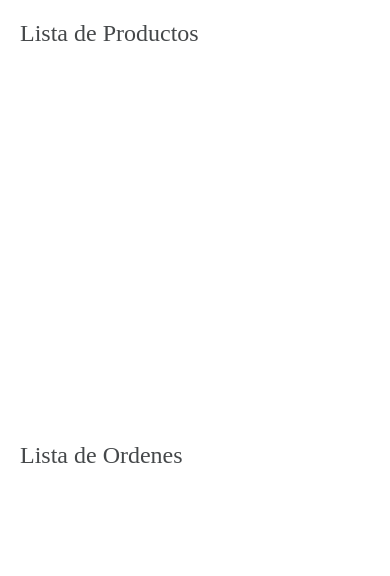
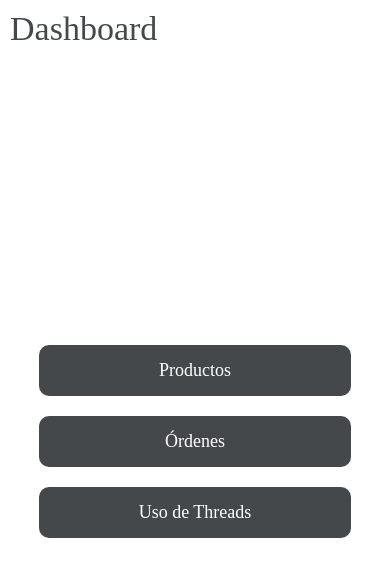
Before and after one commit to pedromaironi/AppCrud-Redux-Paralelism, a React Native app: screen /DashboardScreen in a window 390 px wide. Shown: the top 576 px of the page. Built offline with nearby package versions, Linux system fonts and the light colour scheme; no server answers.

Commit message:
[Threads] Paralelism

```diff
--- a/App.jsx
+++ b/App.jsx
@@ -5,6 +5,9 @@ import {NavigationContainer} from '@react-navigation/native';
 import HomeScreen from './src/screens/HomeScreen';
 import LoginScreen from './src/screens/LoginScreen';
 import DashboardScreen from './src/screens/DashboardScreen';
+import ThreadScreen from './src/screens/ThreadScreen';
+import ProductsScreen from './src/screens/ProductsScreen';
+import OrdersScreen from './src/screens/OrdersScreen';
 import {Provider} from 'react-redux';
 import store from './src/store';
 
@@ -19,6 +22,9 @@ const App = () => {
           <Stack.Screen name={'HomeScreen'} component={HomeScreen} />
           <Stack.Screen name={'LoginScreen'} component={LoginScreen} />
           <Stack.Screen name={'DashboardScreen'} component={DashboardScreen} />
+          <Stack.Screen name={'ThreadScreen'} component={ThreadScreen} />
+          <Stack.Screen name={'OrdersScreen'} component={OrdersScreen} />
+          <Stack.Screen name={'ProductsScreen'} component={ProductsScreen} />
         </Stack.Navigator>
       </NavigationContainer>
     </Provider>
--- /dev/null
+++ b/src/actions/ThreadsActions.js
@@ -0,0 +1,19 @@
+import { fetchOrders, FETCH_ORDERS_SUCCESS, fetchOrderSuccess } from "./orderActions";
+import { fetchProducts, FETCH_PRODUCTS_SUCCESS, fetchProductsSuccess } from "./productActions";
+
+
+export const ThreadsActions = () => {
+    return async dispatch => {
+        try {
+          const [orders, products] = await Promise.all([
+            dispatch(fetchOrders()),
+            dispatch(fetchProducts())
+          ]);
+          dispatch({ type: FETCH_ORDERS_SUCCESS, payload: orders });
+          dispatch({ type: FETCH_PRODUCTS_SUCCESS, payload: products });
+        } catch (error) {
+          console.error('Error fetching data:', error);
+          throw error;
+        }
+      };
+}
--- a/src/actions/orderActions.js
+++ b/src/actions/orderActions.js
@@ -57,6 +57,7 @@ export const fetchOrders= () => {
           payment: item.pago_envio
         }));
         dispatch(fetchOrderSuccess(orders));
+        return orders;
       } catch (error) {
         console.error('Error fetching orders:', error);
       }
--- a/src/actions/productActions.js
+++ b/src/actions/productActions.js
@@ -56,6 +56,7 @@ export const fetchProducts = () => {
         stock: item.stock
       }));
       dispatch(fetchProductsSuccess(products));
+      return products;
     } catch (error) {
       console.error('Error fetching products:', error);
     }
--- a/src/screens/DashboardScreen.jsx
+++ b/src/screens/DashboardScreen.jsx
@@ -1,46 +1,31 @@
-import React, {useEffect} from 'react';
-import {View, Text, StyleSheet, FlatList} from 'react-native';
+import React from 'react';
+import {View, Text, StyleSheet, TouchableOpacity} from 'react-native';
+import {useNavigation} from '@react-navigation/native';
 import {colors} from '../utils/colors';
 import fonts from '../utils/fonts';
-import ProductViewModel from '../view/productViewModel';
-import OrderViewModel from '../view/orderViewModel';
-import ProductForm from '../components/productForm';
 
 const DashboardScreen = () => {
-  const { products } = ProductViewModel();
-  const { orders } = OrderViewModel();
-
-  const renderItem = ({ item }) => (
-    <View style={styles.orderItem}>
-      <Text style={styles.orderName}>{item.name}</Text>
-      <Text style={styles.orderPrice}>{item.price}</Text>
-    </View>
-  );
-
-  const renderOrder = ({ item }) => (
-    <View style={styles.order}>
-      <Text style={styles.orderName}>{item.date}</Text>
-      <Text style={styles.orderPrice}>{item.total}</Text>
-    </View>
-  );
+  const navigation = useNavigation();
 
   return (
     <>
+      <Text style={styles.title}>Dashboard</Text>
       <View style={styles.container}>
-        <Text style={styles.title}>Lista de Productos</Text>
-        <FlatList
-          data={products}
-          renderItem={renderItem}
-          keyExtractor={item => item.id.toString()}
-        />
-      </View>
-      <View style={styles.container}>
-        <Text style={styles.title}>Lista de Ordenes</Text>
-        <FlatList
-          data={orders}
-          renderItem={renderOrder}
-          keyExtractor={order => order.id.toString()}
-        />
+        <TouchableOpacity
+          style={styles.button}
+          onPress={() => navigation.navigate('ProductsScreen')}>
+          <Text style={styles.buttonText}>Productos</Text>
+        </TouchableOpacity>
+        <TouchableOpacity
+          style={styles.button}
+          onPress={() => navigation.navigate('OrdersScreen')}>
+          <Text style={styles.buttonText}>Órdenes</Text>
+        </TouchableOpacity>
+        <TouchableOpacity
+          style={styles.button}
+          onPress={() => navigation.navigate('ThreadScreen')}>
+          <Text style={styles.buttonText}>Uso de Threads</Text>
+        </TouchableOpacity>
       </View>
     </>
   );
@@ -51,31 +36,28 @@ export default DashboardScreen;
 const styles = StyleSheet.create({
   container: {
     flex: 1,
+    justifyContent: 'center',
+    alignItems: 'center',
     backgroundColor: colors.white,
-    padding: 20,
   },
   title: {
-    fontSize: 24,
-    fontFamily: fonts.Bold,
+    fontSize: 34,
+    fontFamily: fonts.Medium,
     color: colors.primary,
+    backgroundColor: colors.white,
+    padding: 10
+  },
+  button: {
+    backgroundColor: colors.primary,
+    padding: 15,
+    borderRadius: 10,
     marginBottom: 20,
+    width: '80%',
+    alignItems: 'center',
   },
-  orderItem: {
-    flexDirection: 'row',
-    justifyContent: 'space-between',
-    alignItems: 'center',
-    borderBottomWidth: 1,
-    borderBottomColor: colors.lightGray,
-    paddingVertical: 10,
-  },
-  orderName: {
+  buttonText: {
+    fontSize: 18,
     fontFamily: fonts.Regular,
-    fontSize: 16,
-    color: colors.primary,
-  },
-  orderPrice: {
-    fontFamily: fonts.Regular,
-    fontSize: 16,
-    color: colors.secondary,
+    color: colors.white,
   },
 });
--- /dev/null
+++ b/src/screens/OrdersScreen.jsx
@@ -0,0 +1,24 @@
+import React, {useEffect, useState} from 'react';
+import {
+  View,
+  Text,
+  StyleSheet,
+  FlatList,
+  ActivityIndicator,
+} from 'react-native';
+
+
+const OrdersScreen = () => {
+
+
+  return (
+    <>
+
+    </>
+  );
+};
+
+export default OrdersScreen;
+
+const styles = StyleSheet.create({
+});
--- /dev/null
+++ b/src/screens/ProductsScreen.jsx
@@ -0,0 +1,24 @@
+import React, {useEffect, useState} from 'react';
+import {
+  View,
+  Text,
+  StyleSheet,
+  FlatList,
+  ActivityIndicator,
+} from 'react-native';
+
+
+const ProductsScreen = () => {
+
+
+  return (
+    <>
+
+    </>
+  );
+};
+
+export default ProductsScreen;
+
+const styles = StyleSheet.create({
+});
--- /dev/null
+++ b/src/screens/ThreadScreen.jsx
@@ -0,0 +1,114 @@
+import React, {useEffect, useState} from 'react';
+import {
+  View,
+  Text,
+  StyleSheet,
+  FlatList,
+  ActivityIndicator,
+} from 'react-native';
+import {colors} from '../utils/colors';
+import fonts from '../utils/fonts';
+import {useDispatch, useSelector} from 'react-redux';
+import {ThreadsActions} from '../actions/ThreadsActions';
+
+const ThreadScreen = () => {
+  const dispatch = useDispatch();
+  const { products, orders } = useSelector(state => ({
+    products: state.products,
+    orders: state.orders
+  }));
+  const [loading, setLoading] = useState(true);
+
+  useEffect(() => {
+    dispatch(ThreadsActions())
+      .then(() => setLoading(false))
+      .catch(() => setLoading(false));
+  }, [dispatch]);
+
+  const renderItem = ({item}) => (
+    <View style={styles.orderItem}>
+      <Text style={styles.orderName}>{item.name}</Text>
+      <Text style={styles.orderPrice}>{item.price}</Text>
+    </View>
+  );
+
+  const renderOrder = ({item}) => (
+    <View style={styles.orderItem}>
+      <Text style={styles.orderName}>{item.date}</Text>
+      <Text style={styles.orderPrice}>{item.total}</Text>
+    </View>
+  );
+
+  return (
+    <>
+      {loading ? (
+        <View style={styles.loadingContainer}>
+          <ActivityIndicator size="large" color="#0000ff" />
+          <Text style={styles.loadingText}>Cargando...</Text>
+        </View>
+      ) : (
+        <>
+          <View style={styles.container}>
+            <Text style={styles.title}>Lista de Productos</Text>
+            <FlatList
+              data={products}
+              renderItem={renderItem}
+              keyExtractor={item => item.id.toString()}
+            />
+          </View>
+          <View style={styles.container}>
+            <Text style={styles.title}>Lista de Ordenes</Text>
+            <FlatList
+              data={orders}
+              renderItem={renderOrder}
+              keyExtractor={order => order.id.toString()}
+            />
+          </View>
+        </>
+      )}
+    </>
+  );
+};
+
+export default ThreadScreen;
+
+const styles = StyleSheet.create({
+  loadingContainer: {
+    flex: 1,
+    justifyContent: 'center',
+    alignItems: 'center',
+  },
+  loadingText: {
+    marginTop: 10,
+    fontSize: 16,
+  },
+  container: {
+    flex: 1,
+    backgroundColor: colors.white,
+    padding: 20,
+  },
+  title: {
+    fontSize: 24,
+    fontFamily: fonts.Bold,
+    color: colors.primary,
+    marginBottom: 20,
+  },
+  orderItem: {
+    flexDirection: 'row',
+    justifyContent: 'space-between',
+    alignItems: 'center',
+    borderBottomWidth: 1,
+    borderBottomColor: colors.lightGray,
+    paddingVertical: 10,
+  },
+  orderName: {
+    fontFamily: fonts.Regular,
+    fontSize: 16,
+    color: colors.primary,
+  },
+  orderPrice: {
+    fontFamily: fonts.Regular,
+    fontSize: 16,
+    color: colors.secondary,
+  },
+});
--- a/src/utils/colors.js
+++ b/src/utils/colors.js
@@ -3,4 +3,5 @@ export const colors = {
   primary: '#45484A',
   secondary: '#AEB5BB',
   gray: '#D9D9D9',
+  black: '#000',
 };
```
Also changed, not shown: src/view/ThreadsViewModel.js (added, +17 -0 lines).
